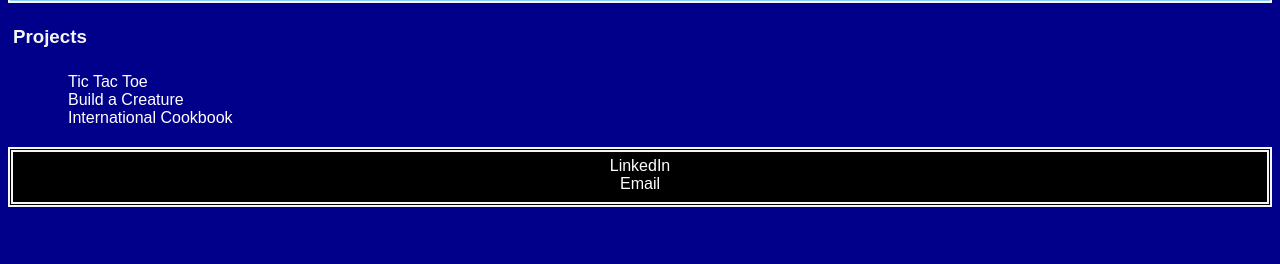
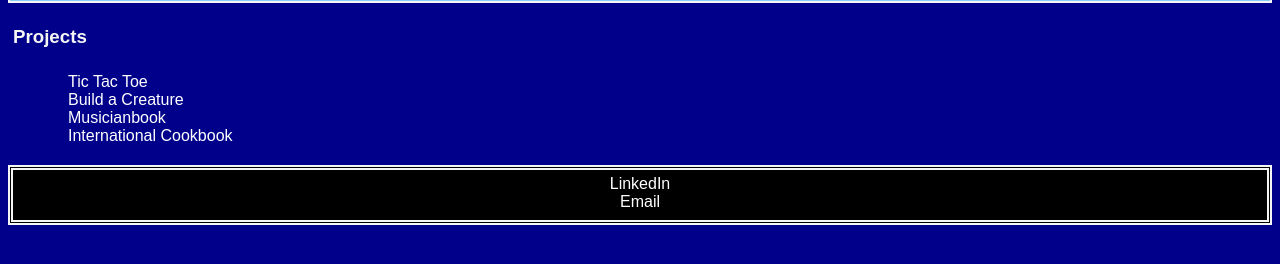
Before and after one commit to mgboiler2020/portfolio, a plain HTML site: page index.html in a window 1280 px wide. Shown: the part 186-450 px from the top of the page. Drawn offline with Linux system fonts and the light colour scheme.

Commit message:
added final project link
added final project link

```diff
--- a/index.html
+++ b/index.html
@@ -17,6 +17,7 @@
         <ul>
           <li><a href="https://mgboiler2020.github.io">Tic Tac Toe</a></li>
           <li><a href="https://build-a-creature.herokuapp.com/users">Build a Creature</a></li>
+          <li><a href="http://musicianbook-project4.surge.sh/">Musicianbook</a></li>
           <li><a href="http://moh_recipes.surge.sh/">International Cookbook</a></li>
 
 
```
